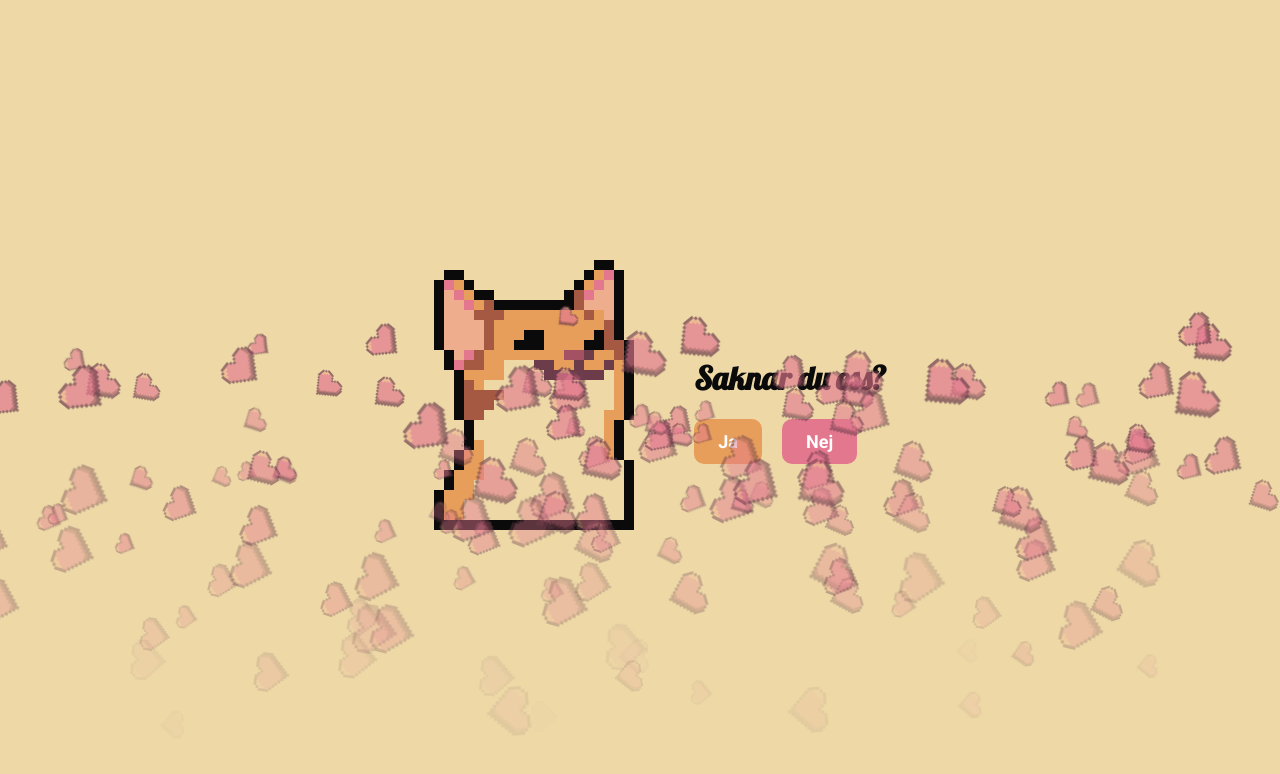
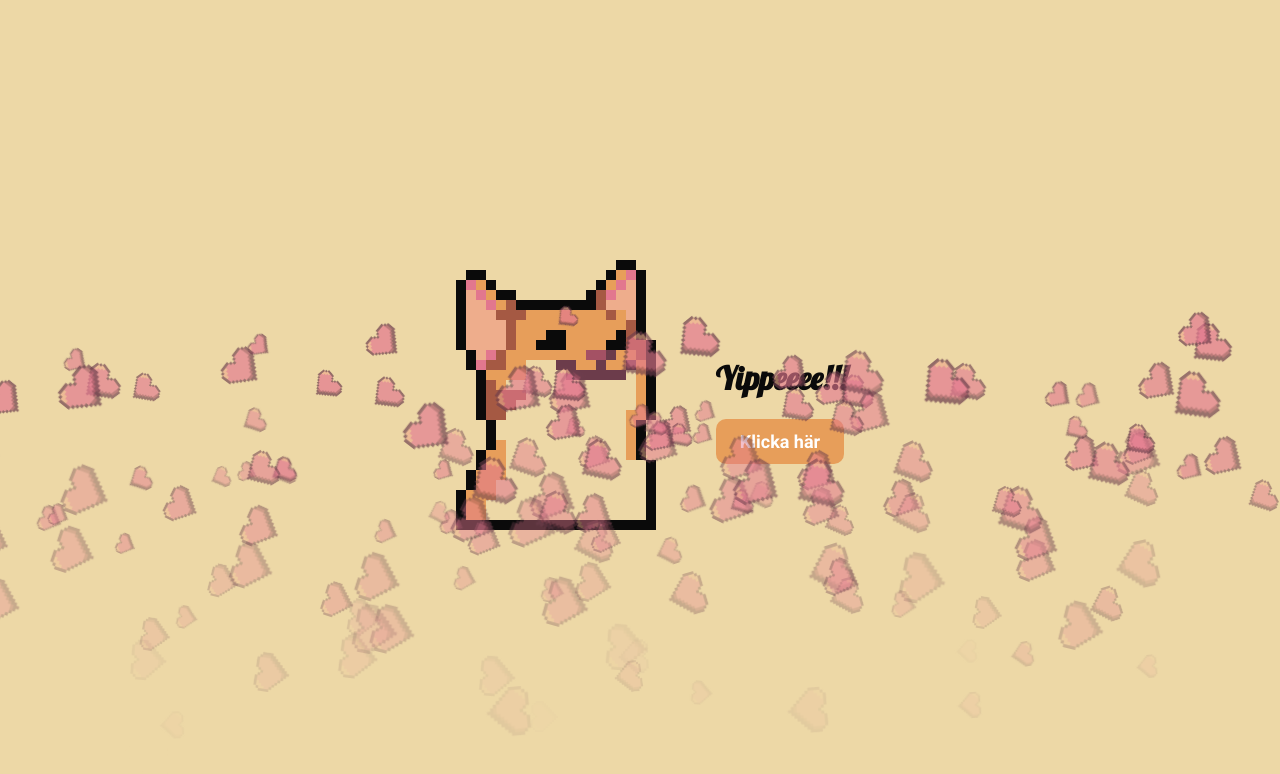
Before and after one commit to jessicaagren/sad-cat, a website built with Vite: page secondPage.html in a window 1280 px wide. Both pictures are taken after a click on the button "Ja". Built offline with nearby package versions, Linux system fonts and the light colour scheme.

Commit message:
Fixat secondpages content

```diff
--- a/secondPage.html
+++ b/secondPage.html
@@ -10,7 +10,7 @@
   <img src="media/sad-cat.png" height="300px" width="
   300px">
   <div class="question-container">
-    <h1>Saknar du oss?</h1>
+    <h1 id="heading-text">Saknar du oss?</h1>
     <div class="buttons-container">
       <div class="button-wrapper">
         <button id="yesBtn" class="yes-btn">Ja</button>
--- a/src/main.ts
+++ b/src/main.ts
@@ -6,6 +6,26 @@ function handleButtonClick(isYesButton: boolean): void {
   if (isYesButton) {
     createHearts();
     imgElement.src = 'media/happy-cat.png';
+    // Hide the buttons and display "Yippeeee!!!"
+    const headingText = document.getElementById('heading-text') as HTMLHeadingElement;
+    headingText.innerHTML = 'Yippeeee!!!';
+
+    const buttonWrapper = document.querySelector('.button-wrapper') as HTMLDivElement;
+    const nextButton = document.createElement('button');
+    nextButton.id = 'nextBtn';
+    nextButton.className = 'next-btn';
+    nextButton.textContent = 'Klicka här';
+
+    nextButton.onclick = () => {
+    window.location.href = 'thirdPage.html';
+  };
+
+  buttonWrapper.innerHTML = '';
+  buttonWrapper.appendChild(nextButton);
+
+  const noButton = document.getElementById('noBtn') as HTMLButtonElement;
+  noButton.remove();
+
   } else {
     imgElement.src = 'media/sad-cat.png';
     triggerExplosion(); // Trigger explosion when 'No' button is clicked
--- a/src/style.css
+++ b/src/style.css
@@ -65,7 +65,7 @@ button:hover {
   box-shadow: 0px 4px 6px rgba(0, 0, 0, 0.2);
 }
 
-.yes-btn {
+.yes-btn, .next-btn {
   background-color: var(--orange);
   color: white;
 }
```
